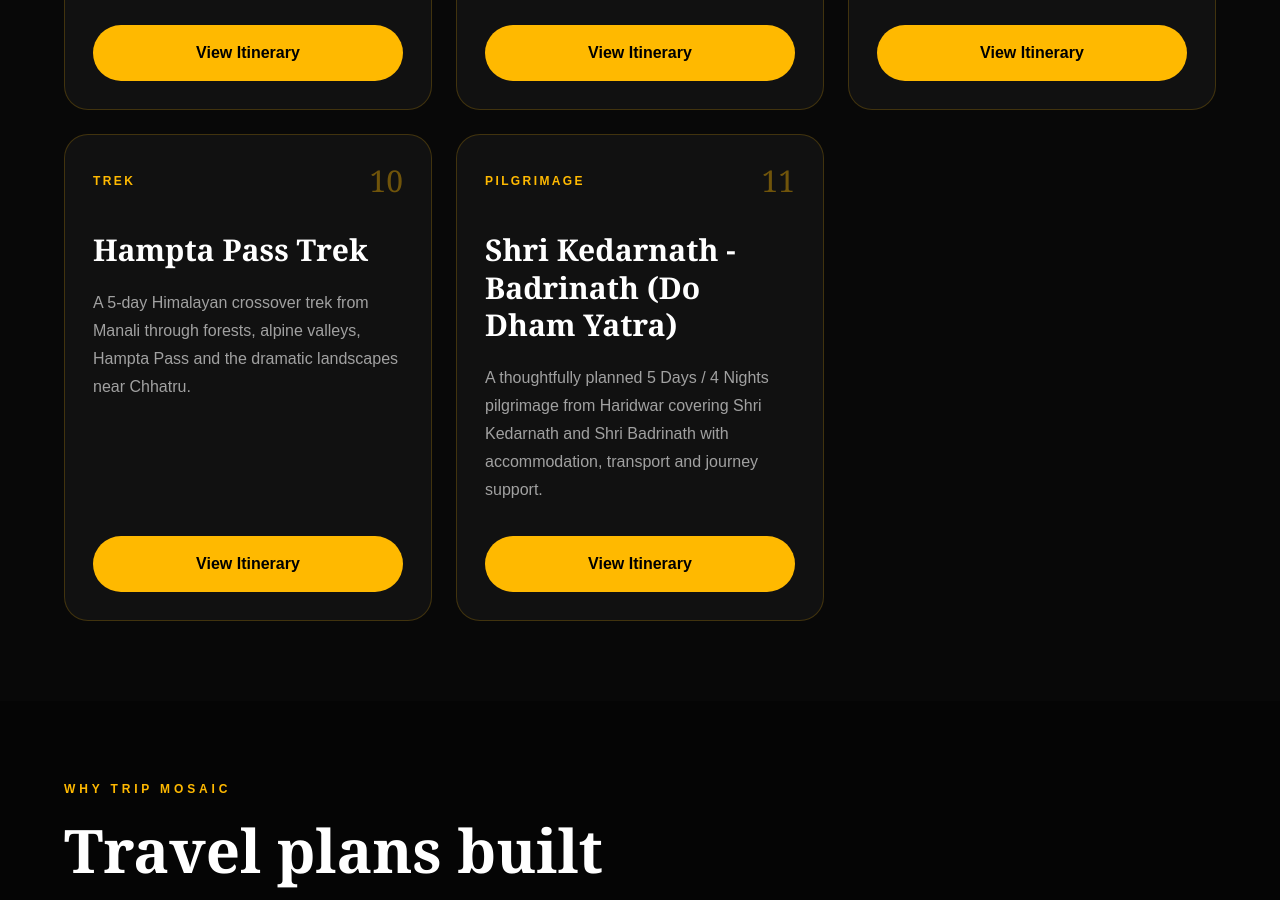
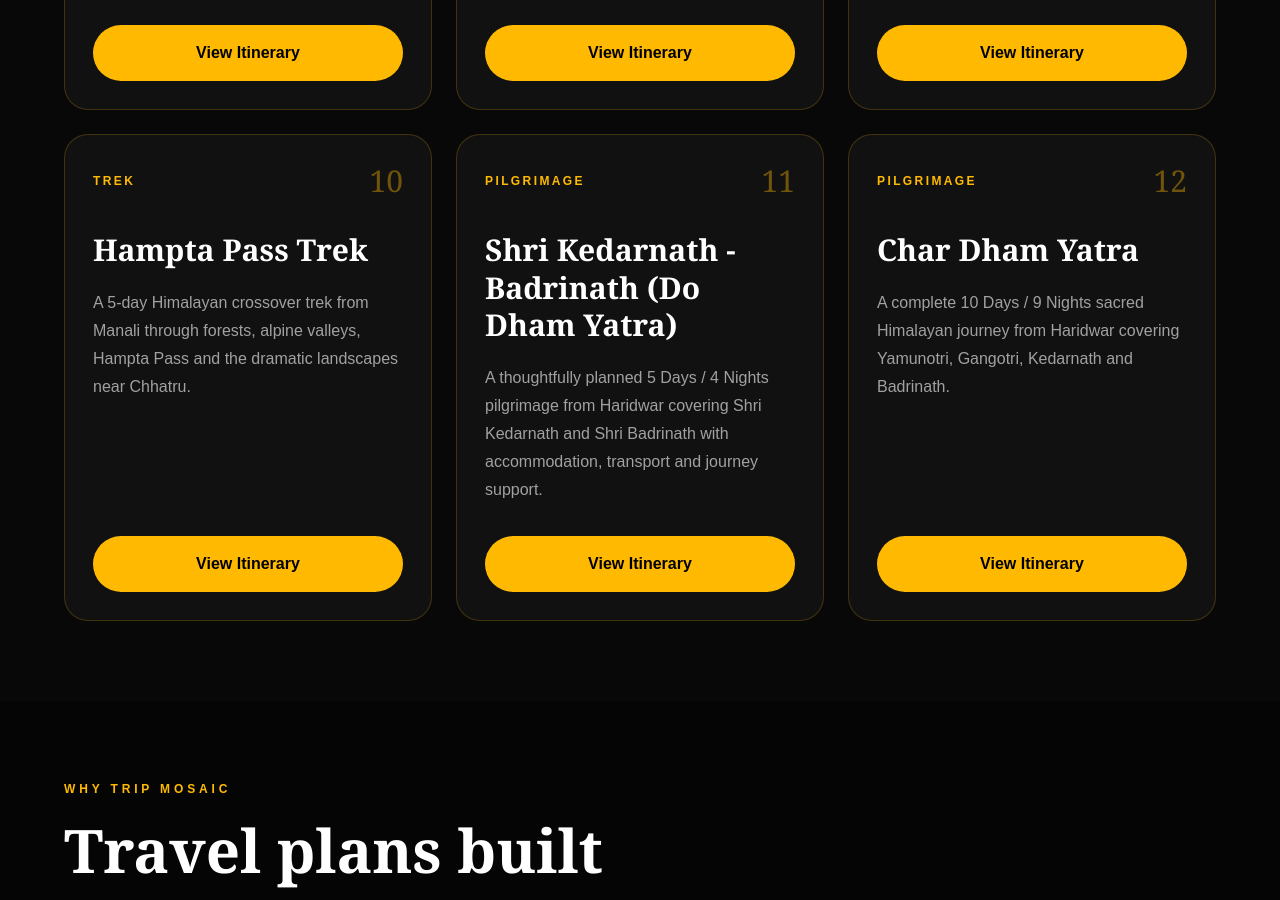
Before and after one commit to tripmosaic-hq/trip-mosaic, a Next.js app in the folder web/: page / in a window 1280 px wide. Shown: the part 2840-3740 px from the top of the page. Built offline with nearby package versions, Linux system fonts and the light colour scheme.

Commit message:
Add Char Dham Yatra package card

```diff
--- a/web/components/Features.tsx
+++ b/web/components/Features.tsx
@@ -77,6 +77,13 @@ const packages = [
     "A thoughtfully planned 5 Days / 4 Nights pilgrimage from Haridwar covering Shri Kedarnath and Shri Badrinath with accommodation, transport and journey support.",
   href: "/do-dham-yatra/",
 },
+  {
+  category: "PILGRIMAGE",
+  title: "Char Dham Yatra",
+  description:
+    "A complete 10 Days / 9 Nights sacred Himalayan journey from Haridwar covering Yamunotri, Gangotri, Kedarnath and Badrinath.",
+  href: "/char-dham-yatra/",
+},
   ];
 const whatsappNumber = "917389842730";
 export default function Features() {
```
